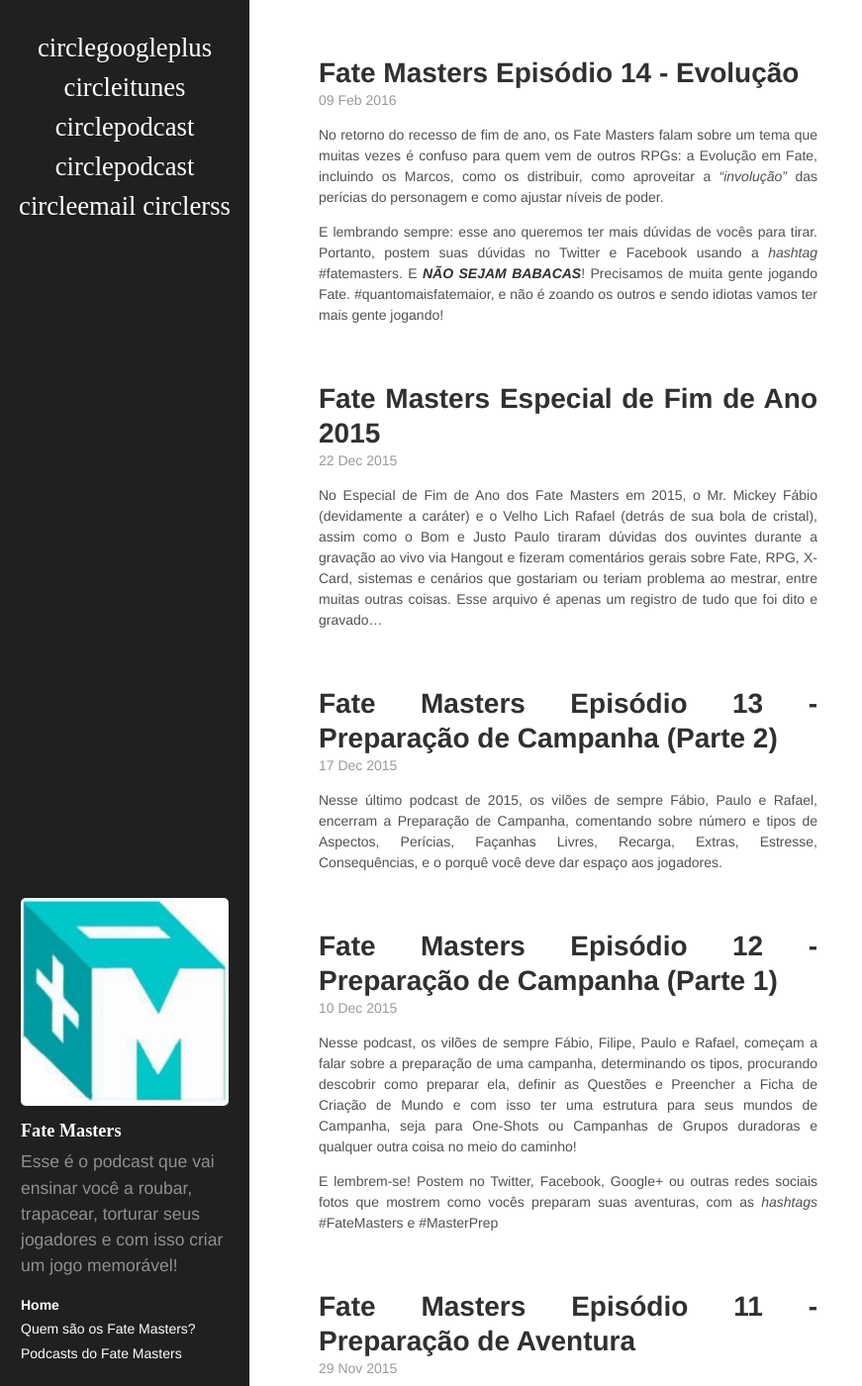
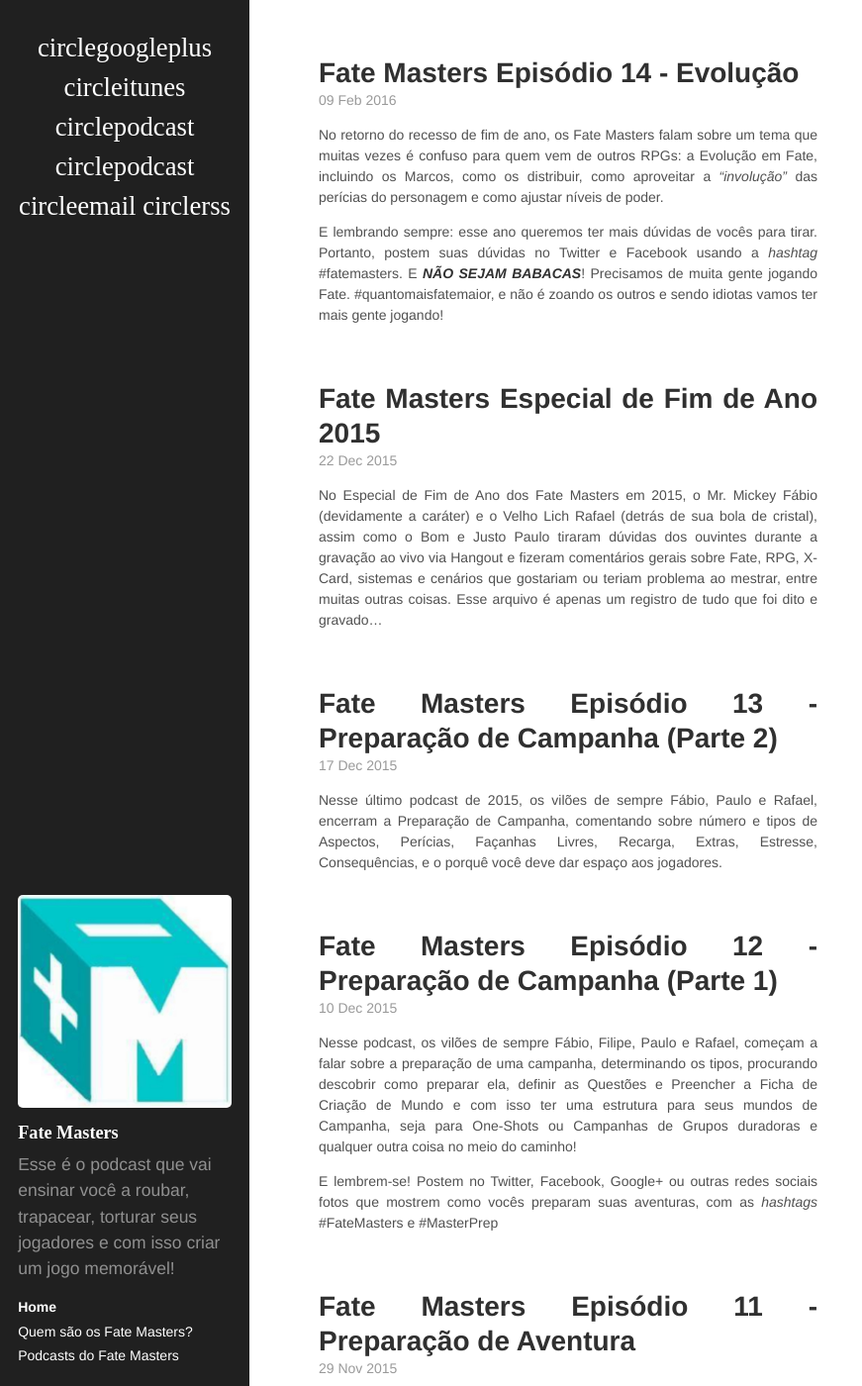
Before and after one commit to fatemasters/fatemasters, a Jekyll site: the page built from index.html, in a window 1280 px wide and 1400 px high. Shown: the whole window at 99% size, without its empty margins (0-871 px from the left). Built offline with Jekyll 4.4.1, drawn with Linux system fonts in a browser that asks for light colours; some web fonts are replaced; the list of posts is cut into pages by our own code.

```diff
--- a/public/css/hyde.css
+++ b/public/css/hyde.css
@@ -133,9 +133,9 @@
 @media (min-width: 48em) {
   .sidebar-sticky {
     position: absolute;
-    right:  0.5rem;
-    bottom: 0.5rem;
-    left:   0.5rem;
+    right:  0.3rem;
+    bottom: 0.3rem;
+    left:   0.3rem;
   }
 }
 
```
